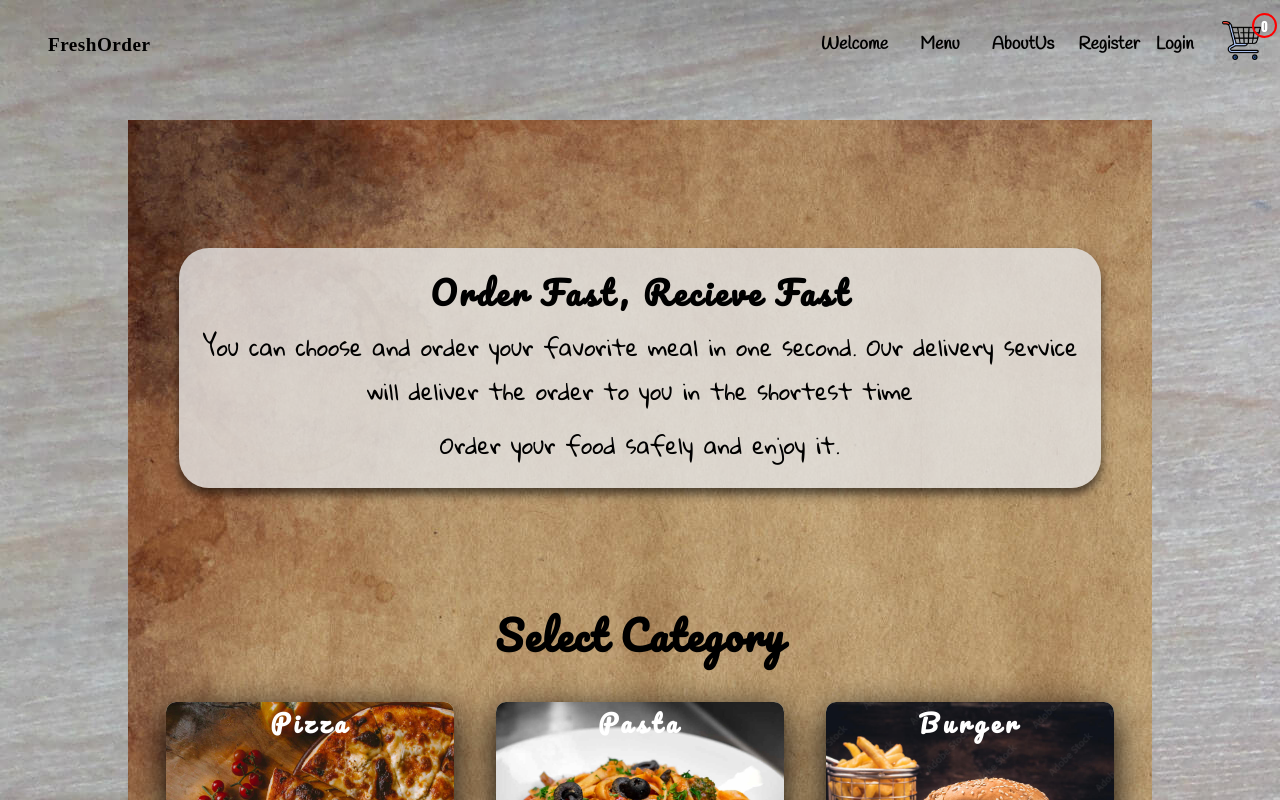
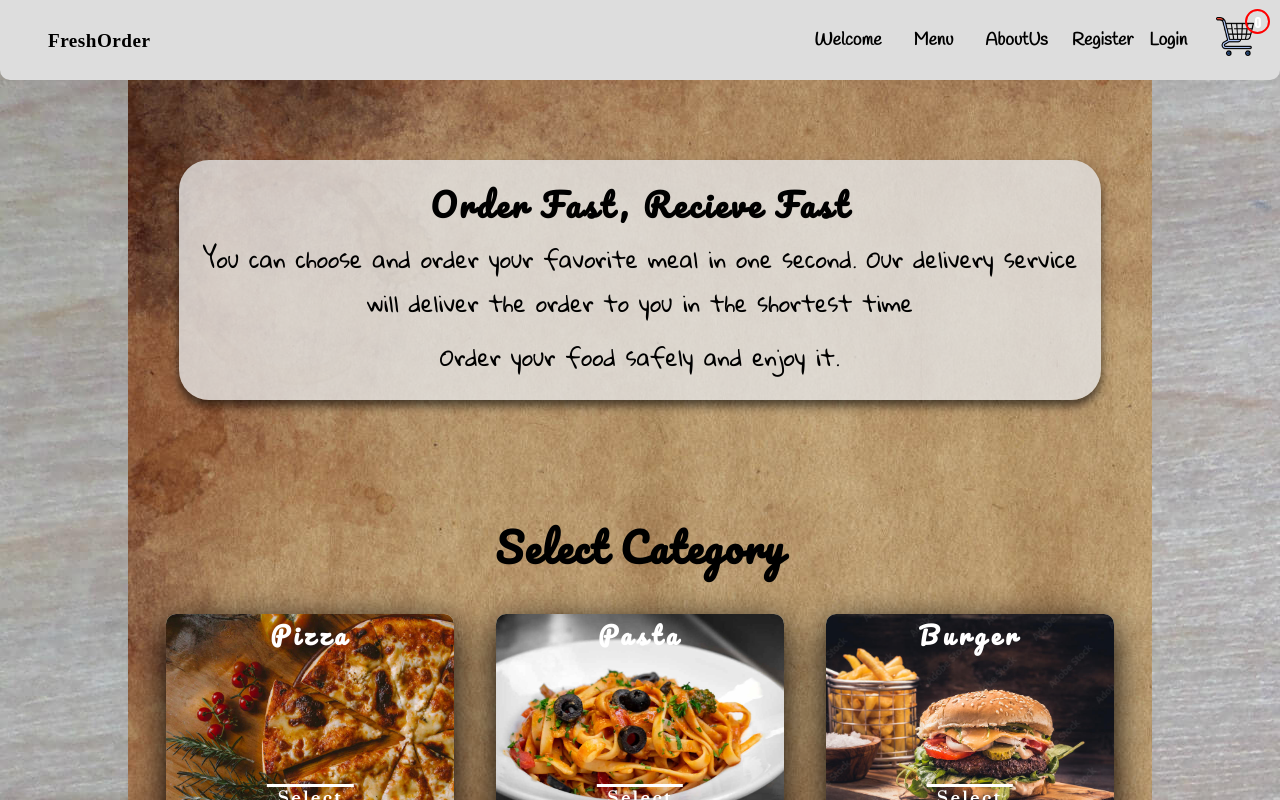
Before and after one commit to VeckovN/FreshOrder, a React (Create React App) app in the folder client/: page / in a window 1280 px wide. Shown: the top 800 px of the page. Built offline with nearby package versions, Linux system fonts and the light colour scheme; a web font is replaced by a local one.

Commit message:
font changed

```diff
--- a/client/src/components/Layout/Header.css
+++ b/client/src/components/Layout/Header.css
@@ -1,15 +1,14 @@
 header{
-    /* position:fixed; */
+    width:100%;
+    height: 5rem;
+    position:fixed;
     top:0;
-    width:100%;
-    height: 5.5rem;
-    /* background-color: #C58877; */
-    /* background-color: #251814; */
-    border-radius: 0 0 10px 10px;
-    color:aliceblue;
     display:flex;
     align-items: center;
     flex-direction: row;
+    background-color: #dddddd;
+    border-radius: 0 0 10px 10px;
+    color:aliceblue;
     /* box-shadow: 0 2px 10px rgba(0,0,0, 0.2); */
     z-index: 20;
 
@@ -19,7 +18,7 @@ header{
 
 .logo{
     margin:0 0 0 2.5rem;
-    flex:2;
+    flex:1;
 }
 
 .logo a{
@@ -42,19 +41,20 @@ header{
 .links{
     display:flex;
     flex-direction: row;
+    align-items: center;
+
     list-style-type:none;
     font-family: 'Handlee', cursive;
     font-size: 1.1rem;
     font-weight: 600;
 
-    align-items: center;
 }
 
 
 .links li, a{
     text-decoration: none;
     color:black;
-    padding:.5rem;
+    padding:.5rem .5rem;
     cursor: pointer;
 }
 
@@ -83,7 +83,7 @@ header{
 }
 
 .cartIcon{
-   margin: 0 1.2rem 0 1.3rem;
+   margin: 0 1.6rem 0 1.3rem;
 }
 
 .menuSelect{
```
